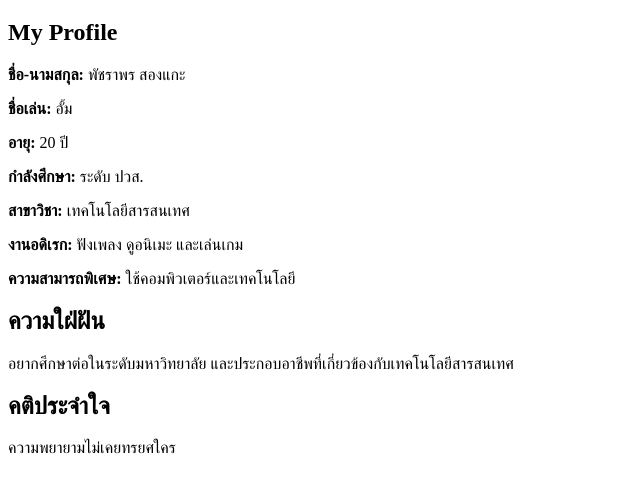
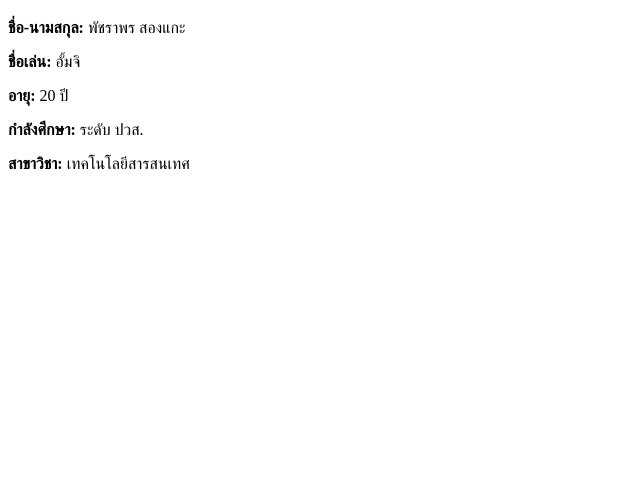
Before and after one commit to Penguinlnwza007/PROJECT, a plain HTML site: page index.html in a window 1280 px wide. Shown: the part 61-554 px from the top of the page, without its empty margins (0-640 px from the left). Drawn offline with Linux system fonts and the light colour scheme.

Commit message:
อัพ

```diff
--- a/index.html
+++ b/index.html
@@ -8,22 +8,11 @@
     <body>
 
     <h1>ประวัติส่วนตัว</h1>
-
-    <h2>My Profile</h2>
-
     <p><b>ชื่อ-นามสกุล:</b> พัชราพร สองแกะ</p>
-    <p><b>ชื่อเล่น:</b> อั้ม</p>
+    <p><b>ชื่อเล่น:</b> อั้มจิ</p>
     <p><b>อายุ:</b> 20 ปี</p>
     <p><b>กำลังศึกษา:</b> ระดับ ปวส.</p>
     <p><b>สาขาวิชา:</b> เทคโนโลยีสารสนเทศ</p>
-    <p><b>งานอดิเรก:</b> ฟังเพลง ดูอนิเมะ และเล่นเกม</p>
-    <p><b>ความสามารถพิเศษ:</b> ใช้คอมพิวเตอร์และเทคโนโลยี</p>
-
-    <h2>ความใฝ่ฝัน</h2>
-    <p>อยากศึกษาต่อในระดับมหาวิทยาลัย และประกอบอาชีพที่เกี่ยวข้องกับเทคโนโลยีสารสนเทศ</p>
-
-    <h2>คติประจำใจ</h2>
-    <p>ความพยายามไม่เคยทรยศใคร</p>
 
     </body>
 </html>
```
